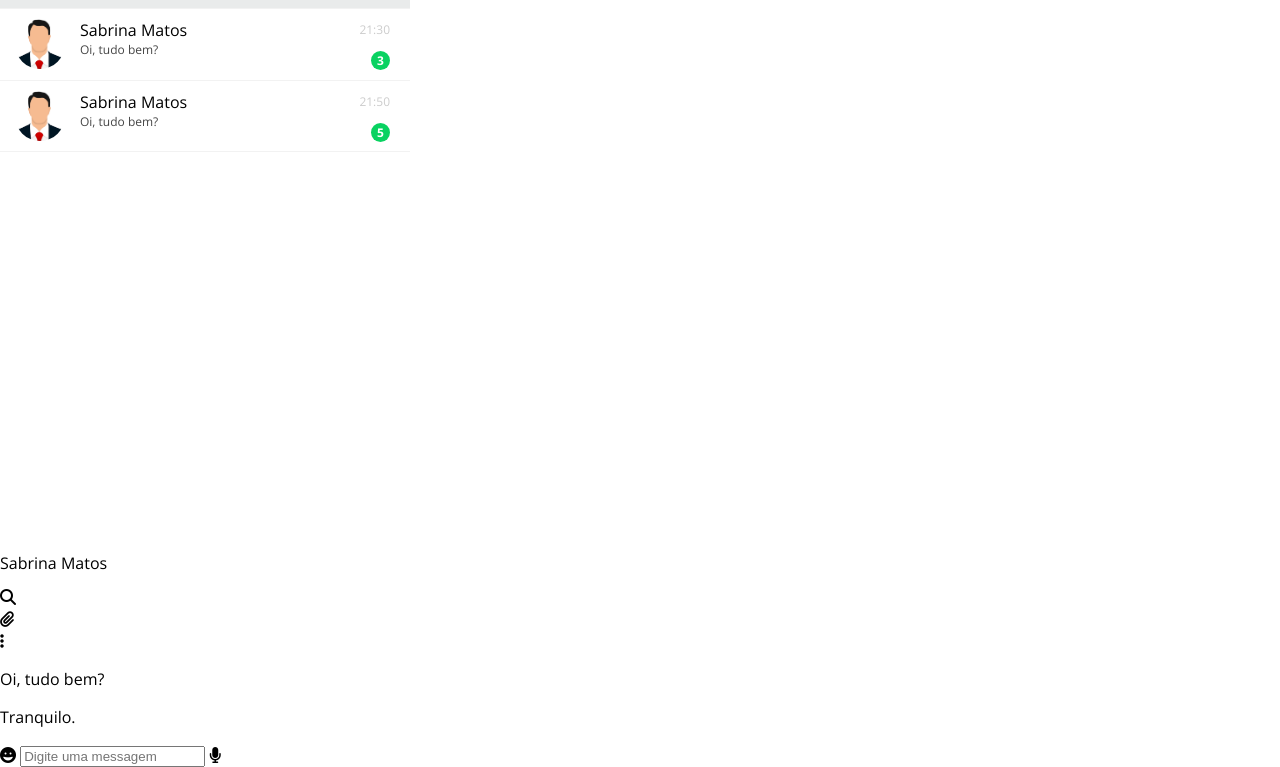
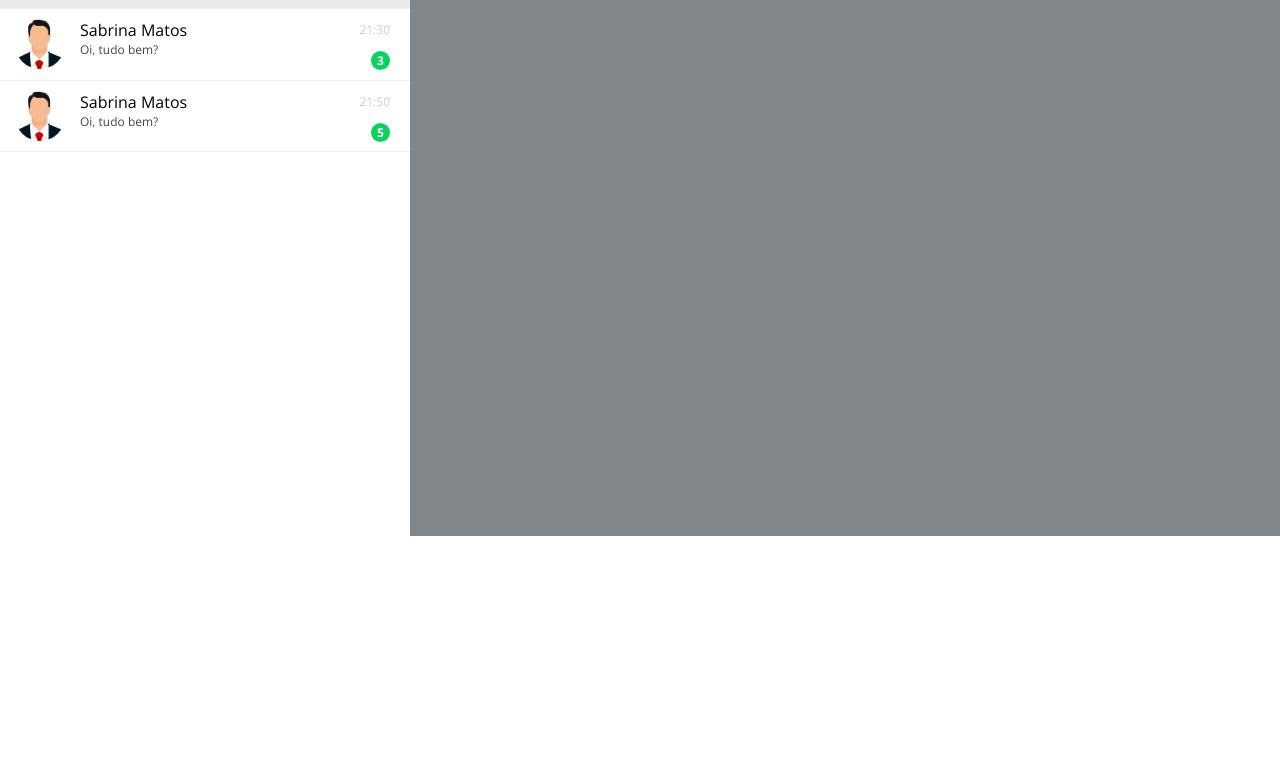
Before and after one commit to mucasantos/zapcsshtml, a plain HTML site: page index.html in a window 1280 px wide. Shown: the part 264-1031 px from the top of the page. After the commit the page ends 800 px from the top, so only its background shows below. Drawn offline with nearby package versions, Linux system fonts and the light colour scheme.

Commit message:
Css messagens - parte 1

```diff
--- a/styles.css
+++ b/styles.css
@@ -225,3 +225,53 @@ ul {
     float: right;
 
 }
+/* chat*/
+
+.chat-container {
+    position: absolute;
+    top: 0;
+    left: 410px;
+    width: calc(100% - 410px);
+    height: 100vh;
+    background-color: #80868A;
+}
+
+/* chat navbar*/
+
+.chat-navbar {
+    height: 60px;
+    background-color: #eee;
+    border-left: 1px solid #ddd;
+    padding-left: 75px;
+
+}
+
+.chat-navbar p{
+    margin: 0;
+}
+.contactinfo-container{
+    display: inline-block;
+}
+
+.contactinfo-container .user-name{
+    font-size: 16px;
+    height: 60px;
+    line-height: 60px;
+}
+
+.chattools-container {
+    float: right;
+    height: 60px;
+    line-height: 60px;
+    margin-right: 20px;
+
+}
+
+.chattools-container li{
+    display: inline-block;
+    margin-left: 15px;
+    margin-right: 15px;
+    font-size: 18px;
+    color: #80868A;
+    cursor: pointer;
+}
```
